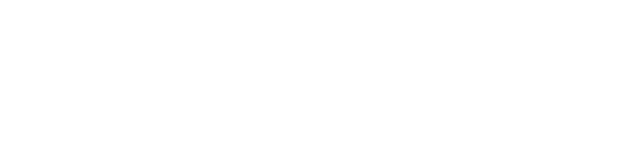
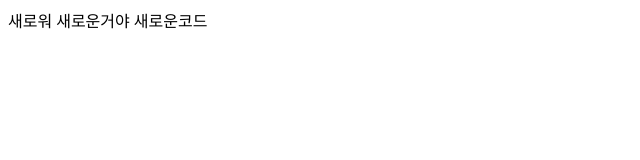
Before and after one commit to Habagi/project, a plain HTML site: page index.html in a window 1280 px wide. Shown: the whole page, without its empty margins (0-640 px from the left). Drawn offline with Linux system fonts and the light colour scheme.

Commit message:
새로운코드

```diff
--- a/index.html
+++ b/index.html
@@ -5,6 +5,6 @@
     <title>Document</title>
 </head>
 <body>
-
+새로워 새로운거야 새로운코드
 </body>
 </html>
```
